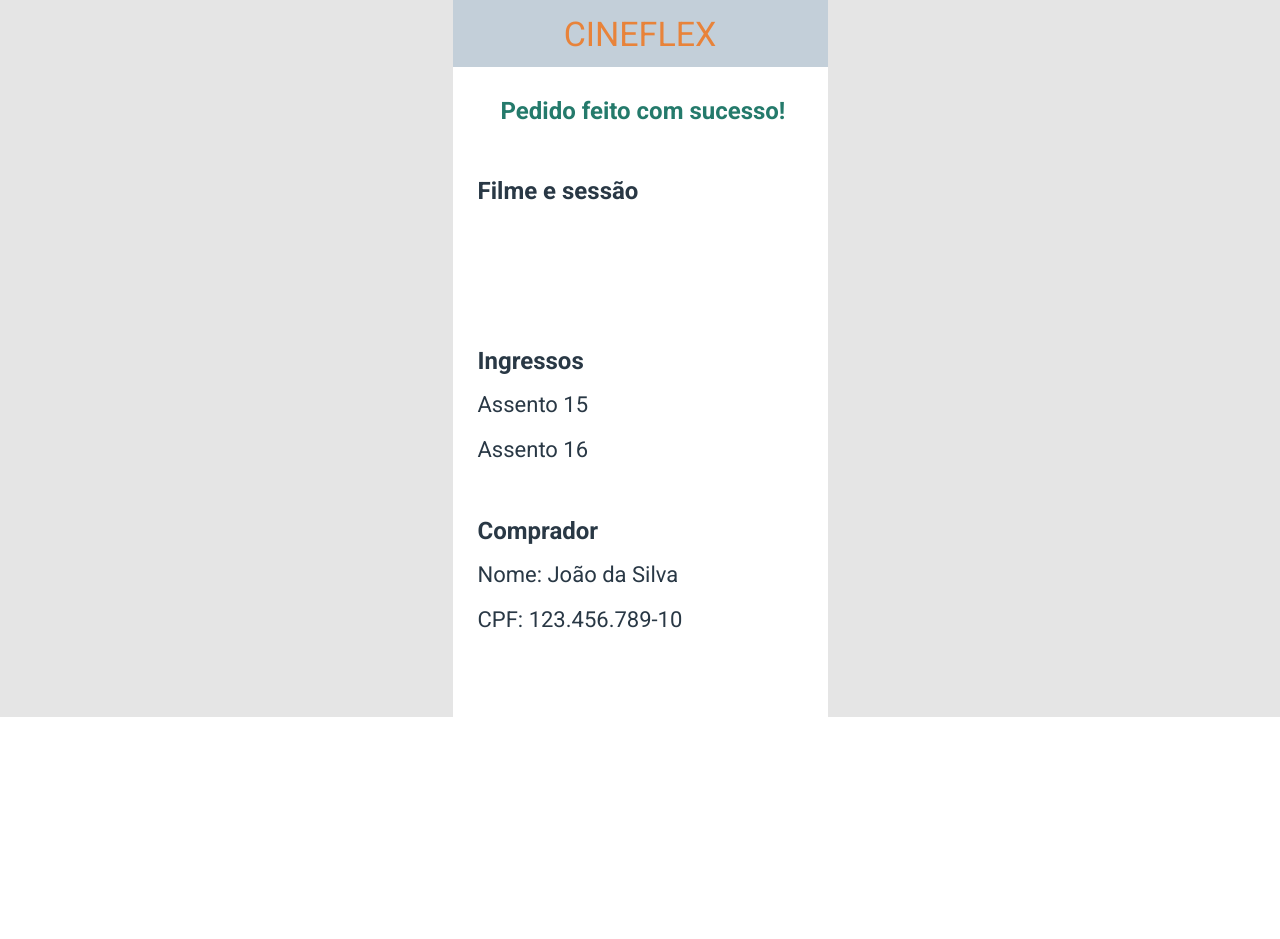
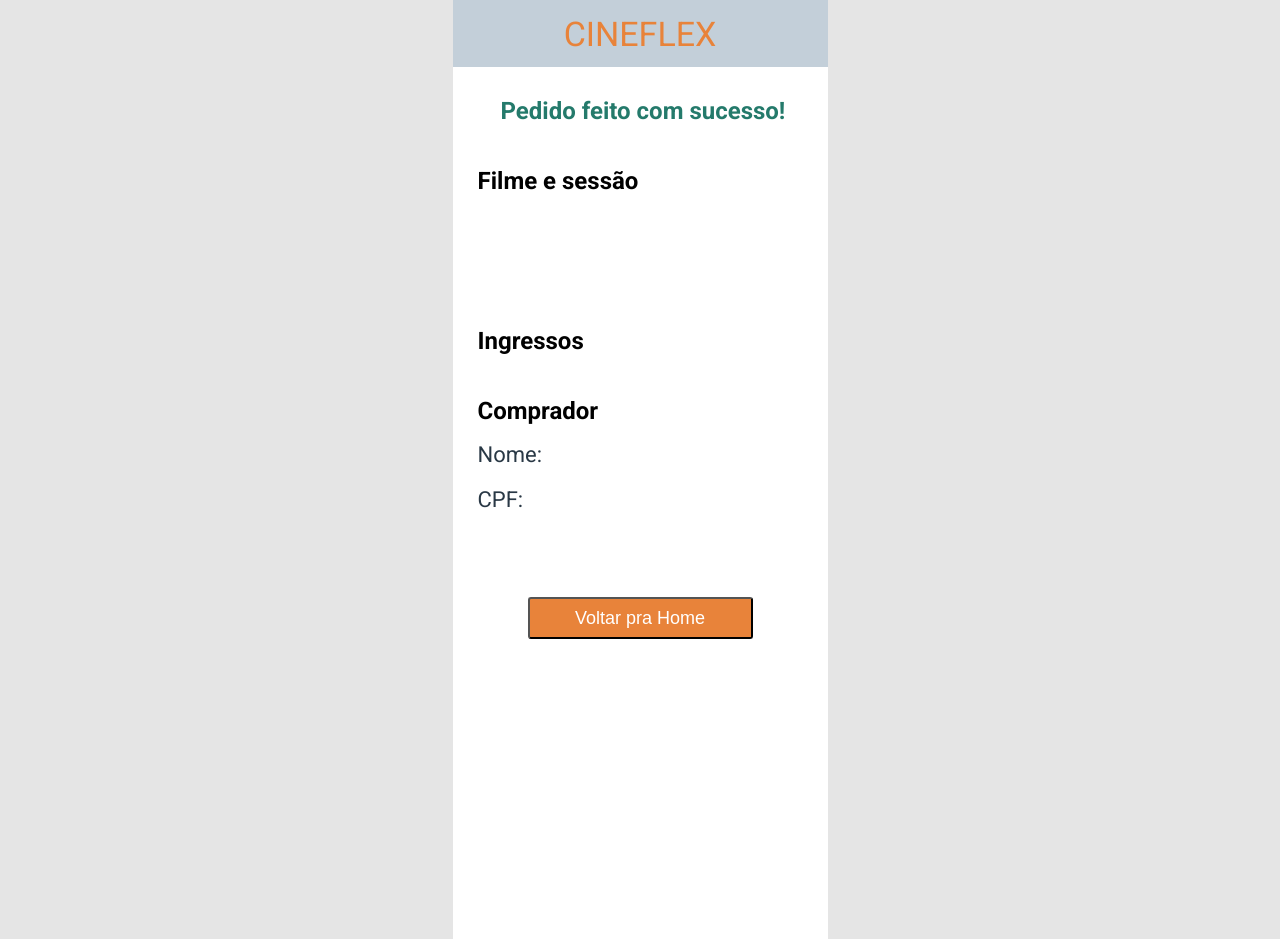
Before and after one commit to igor-ribeir0/projeto10-flexcine, a React (Create React App) app: page /sucesso in a window 1280 px wide. Before the commit the page ends 800 px from the top, so only its background shows below. Built offline with nearby package versions, Linux system fonts and the light colour scheme.

Commit message:
página de sucesso funcionando

```diff
--- a/src/App.js
+++ b/src/App.js
@@ -7,13 +7,43 @@ import PaginaSucesso from "./components/PaginaSucesso";
 
 export default function App(){
     const [nomeFilme, setNomeFilme] = useState("");
+    const [dataFilme, setDataFilme] = useState("");
+    const [tempoFilme, setTempoFilme] = useState("");
+    const [assentosLista, setAssentosLista] = useState([]);
+    const [guardarCpf, setGuardarCpf] = useState("");
+    const [guardarNome, setGuardarNome] = useState("");
+
     return(
         <BrowserRouter>
             <Routes>
                 <Route path="/" element={<PaginaFilmes setNomeFilme={setNomeFilme}/>} />
-                <Route path="/sessoes/:idFilme" element={<PaginaSessoes />} />
-                <Route path="/assentos/:idSessao" element={<PaginaAssentos />} />
-                <Route path="/sucesso" element={<PaginaSucesso nomeFilme={nomeFilme}/>} />
+
+                <Route path="/sessoes/:idFilme" element={
+                    <PaginaSessoes
+                        setDataFilme={setDataFilme}
+                        setTempoFilme={setTempoFilme}
+                    />}
+                />
+
+                <Route path="/assentos/:idSessao" element={
+                    <PaginaAssentos
+                        setAssentosLista={setAssentosLista}
+                        setGuardarCpf={setGuardarCpf}
+                        setGuardarNome={setGuardarNome}
+                    />}
+                />
+
+
+                <Route path="/sucesso" element={
+                    <PaginaSucesso
+                        nomeFilme={nomeFilme}
+                        dataFilme={dataFilme}
+                        tempoFilme={tempoFilme}
+                        assentosLista={assentosLista}
+                        guardarCpf={guardarCpf}
+                        guardarNome={guardarNome}
+                    />}
+                />
             </Routes>
         </BrowserRouter>
     );
--- a/src/components/ContainerConteudoFilmes.js
+++ b/src/components/ContainerConteudoFilmes.js
@@ -4,6 +4,7 @@ import ContainerFilmes from "./ContainerFIlmes";
 
 export default function ContainerConteudoFilmes(props){
     const {setNomeFilme} = props;
+
     return(
         <StyledContainerConteudoFilmes>
             <Logo />
--- a/src/components/PaginaAssentos.js
+++ b/src/components/PaginaAssentos.js
@@ -1,17 +1,16 @@
 import styled from "styled-components";
 import Logo from "./Logo";
-import {useParams} from "react-router-dom";
+import {useParams, useNavigate } from "react-router-dom";
 import {useState, useEffect} from "react";
 import axios from "axios";
-import { useNavigate } from "react-router-dom"
 
-export default function PaginaAssentos(){
+export default function PaginaAssentos(props){
     const {idSessao} = useParams();
+    const {setAssentosLista, setGuardarCpf, setGuardarNome} = props;
     const [listaAssentos, setListaAssentos] = useState([]);
     const [selecionados, setSelecionados] = useState([]);
     const [nome, setNome] = useState("");
     const [cpf, setCpf] = useState("");
-    const [validacao, setValidacao] = useState(false);
     const navigate = useNavigate();
 
     useEffect(() => {
@@ -47,18 +46,15 @@ export default function PaginaAssentos(){
 
     function fazerReserva(event){
         event.preventDefault();
+        setGuardarNome(nome);
+        setGuardarCpf(cpf);
+        setAssentosLista(selecionados);
         const promise = axios.post("https://mock-api.driven.com.br/api/v8/cineflex/seats/book-many",{
-            ids: [...selecionados],
+            ids: selecionados,
             nome: nome,
             cpf: cpf
         });
         promise.then(() => navigate("/sucesso"));
-        setValidacao(true);
-    }
-
-    if(validacao){
-        setNome("");
-        setCpf("");
     }
 
     return(
@@ -76,8 +72,8 @@ export default function PaginaAssentos(){
                         <StyledAssentosButton
                             key={assento.id}
                             isAvailable={assento.isAvailable}
-                            onClick={() => SelecionarAssento(assento.id, assento.isAvailable)}
-                            verificar={selecionados.includes(assento.id)}
+                            onClick={() => SelecionarAssento(assento.name, assento.isAvailable)}
+                            verificar={selecionados.includes(assento.name)}
                         >
                             {assento.name < 10? `0${assento.name}` : assento.name}
                         </StyledAssentosButton>)}
--- a/src/components/PaginaSessoes.js
+++ b/src/components/PaginaSessoes.js
@@ -4,9 +4,10 @@ import {useParams, Link} from "react-router-dom";
 import {useState, useEffect} from "react";
 import axios from "axios";
 
-export default function PaginaSessoes(){
+export default function PaginaSessoes(props){
     const [listaSessoes, setListaSessoes] = useState([]);
     const {idFilme} = useParams();
+    const {setTempoFilme, setDataFilme} = props;
 
     useEffect(() => {
         const promise = axios.get(`https://mock-api.driven.com.br/api/v8/cineflex/movies/${idFilme}/showtimes`);
@@ -21,6 +22,11 @@ export default function PaginaSessoes(){
 
     if(listaSessoes.length === 0){
         return <img src="https://upload.wikimedia.org/wikipedia/commons/c/c7/Loading_2.gif?20170503175831" />
+    }
+
+    function guardarData(tempo, data){
+        setTempoFilme(tempo);
+        setDataFilme(data);
     }
 
     return(
@@ -41,7 +47,7 @@ export default function PaginaSessoes(){
                         {sessao.showtimes.map((tempo) =>
                         <Link to={`/assentos/${tempo.id}`} key={tempo.id}>
                             <StyledButton>
-                                <span>{tempo.name}</span>
+                                <span onClick={() => guardarData(tempo.name, sessao.date)}>{tempo.name}</span>
                             </StyledButton>
                         </Link>)}
                     </StyledSessao>)}
--- a/src/components/PaginaSucesso.js
+++ b/src/components/PaginaSucesso.js
@@ -1,8 +1,14 @@
 import styled from "styled-components";
 import Logo from "./Logo";
+import {useNavigate} from "react-router-dom";
 
 export default function PaginaSucesso(props){
-    const {nomeFilme} = props;
+    const {nomeFilme, dataFilme, tempoFilme, assentosLista, guardarCpf, guardarNome} = props;
+    const navigate = useNavigate();
+
+    function voltarHome(){
+        navigate("/");
+    }
 
     return(
         <StyledPaginaSucesso>
@@ -15,23 +21,29 @@ export default function PaginaSucesso(props){
                 <StyledContainerDados>
                     <StyledDado>
                         <h3>Filme e sessão</h3>
-                        <p>{nomeFilme}</p>
-                        <p></p>
+                        <StyledDivTitulo><p>{nomeFilme}</p></StyledDivTitulo>
+                        <StyledDivParagrafos>
+                            <p>{dataFilme}</p>
+                            <p>{tempoFilme}</p>
+                        </StyledDivParagrafos>
                     </StyledDado>
 
                     <StyledDado>
                         <h3>Ingressos</h3>
-                        <p>Assento 15</p>
-                        <p>Assento 16</p>
+                        {assentosLista.map((assento) =>
+                        <StyledParagrafo key={assento}>Assento {assento}</StyledParagrafo>)}
                     </StyledDado>
 
                     <StyledDado>
                         <h3>Comprador</h3>
-                        <p>Nome: João da Silva</p>
-                        <p>CPF: 123.456.789-10</p>
+                        <p>Nome: {guardarNome}</p>
+                        <p>CPF: {guardarCpf}</p>
                     </StyledDado>
                 </StyledContainerDados>
 
+                <StyledButton onClick={voltarHome}>
+                    <span>Voltar pra Home</span>
+                </StyledButton>
             </StyledContainerConteudoSucesso>
         </StyledPaginaSucesso>
     );
@@ -92,8 +104,7 @@ margin-left: 50px;
         font-weight: 700;
         font-size: 24px;
         line-height: 28px;
-        color: #293845;
-        margin-top: -30px;
+        margin-top: -40px;
     }
     p{
         width: 374px;
@@ -105,3 +116,63 @@ margin-left: 50px;
         margin-top: -65px;
     }
 `
+
+const StyledDivTitulo = styled.div`
+width: 100%;
+display: flex;
+align-items: center;
+    p{
+        width: 374px;
+        height: 110px;
+        font-weight: 400;
+        font-size: 22px;
+        line-height: 26px;
+        color: #293845;
+        margin-top: -65px;
+    }
+`
+
+const StyledDivParagrafos = styled.div`
+width: 100%;
+display: flex;
+justify-content: center;
+align-items: center;
+    p{
+        width: 374px;
+        height: 110px;
+        font-weight: 400;
+        font-size: 22px;
+        line-height: 26px;
+        color: #293845;
+        margin-top: -65px;
+    }
+`
+
+const StyledParagrafo = styled.p`
+width: 374px;
+height: 110px;
+font-weight: 400;
+font-size: 22px;
+line-height: 26px;
+color: #293845;
+margin-top: -65px;
+`
+
+const StyledButton = styled.button`
+width: 225px;
+height: 42px;
+border-radius: 3px;
+background-color: #E8833A;
+margin-bottom: 300px;
+&:hover{
+    cursor: pointer;
+}
+    span{
+        width: 225px;
+        height: 42px;
+        font-weight: 400;
+        font-size: 18px;
+        line-height: 21px;
+        color: #FFFFFF
+    }
+`
```
